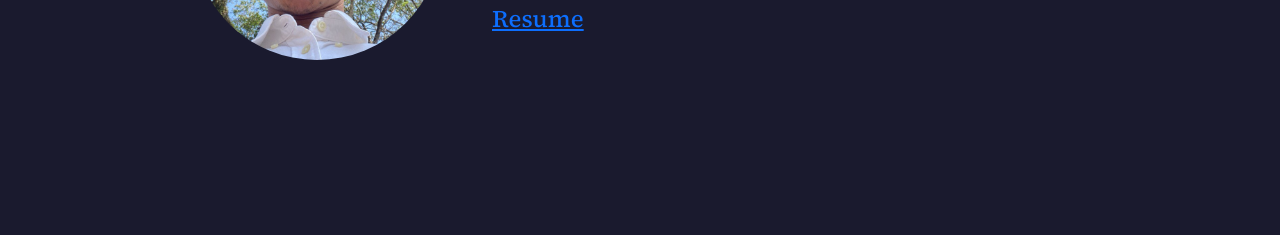
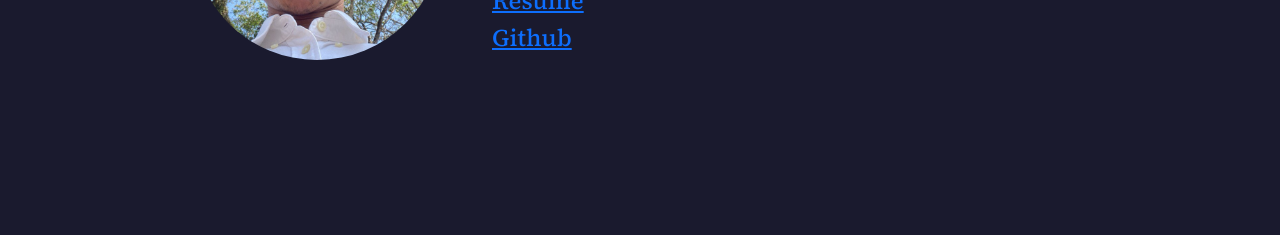
Before and after one commit to aqilsyariman/Portfolio, a plain HTML site: page index.html in a window 1280 px wide. Shown: the part 565-800 px from the top of the page. Drawn offline with nearby package versions, Linux system fonts and the light colour scheme.

Commit message:
add github

```diff
--- a/index.html
+++ b/index.html
@@ -62,6 +62,9 @@
         <h3>I’m a student / programmer and I like <span>code</span>.</h3>
         <h4>
           <a href="./projects/RESUME DEGREE.pdf" target="_blank">Resume</a>
+        </h4>
+        <h4>
+          <a href="https://github.com/aqilsyariman" target="_blank">Github</a>
         </h4>
       </div>
     </div>
```
